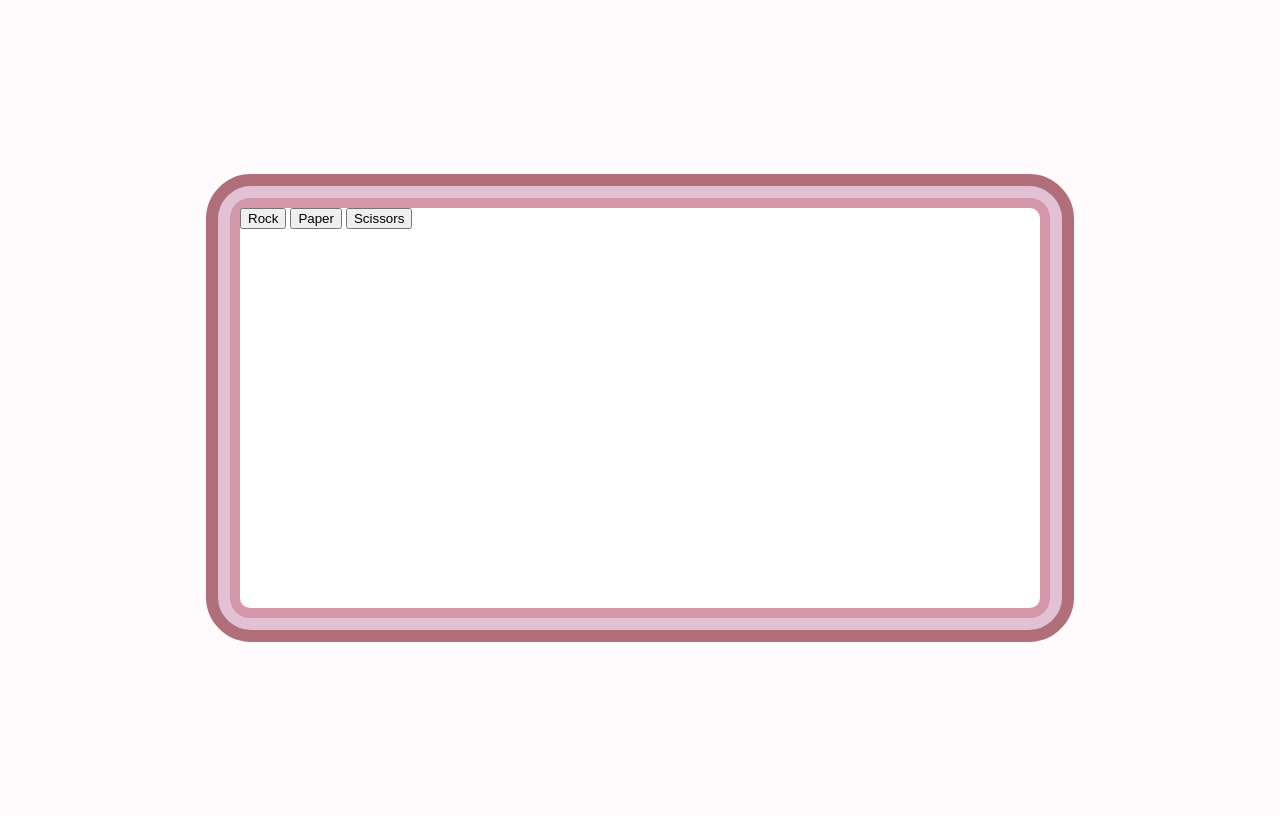
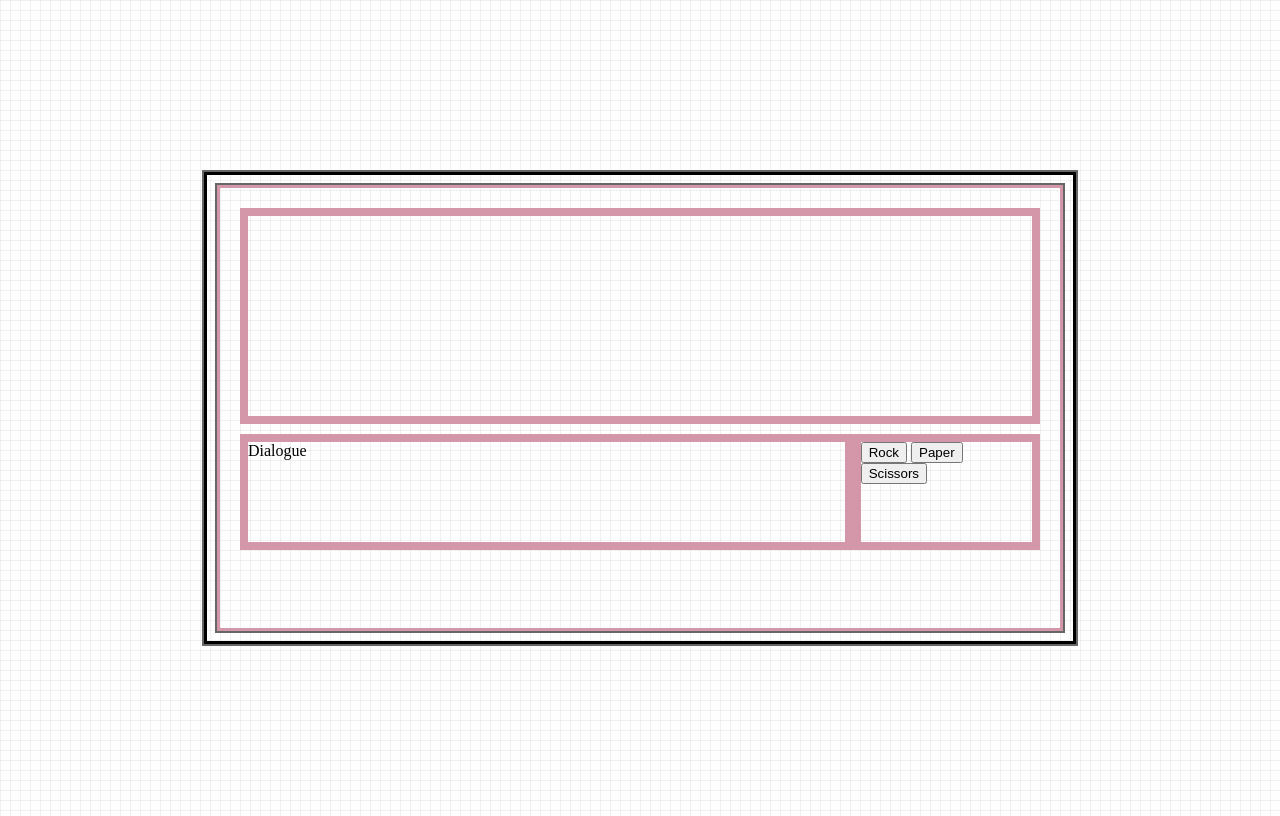
Before and after one commit to charmbun/rock-paper-scissors, a plain HTML site: page index.html in a window 1280 px wide. Both pictures are taken after a click on the button "NEW GAME". Drawn offline with Linux system fonts and the light colour scheme; a web font is replaced by a local one.

Commit message:
Refactored the UI style - frame, background, button

```diff
--- a/index.html
+++ b/index.html
@@ -11,27 +11,29 @@
 <link href="https://fonts.googleapis.com/css2?family=Micro+5&family=Tiny5&display=swap" rel="stylesheet">
     <link rel="stylesheet" href="./styles.css">
 </head>
-<body>
+<body class="grid-bg">
     <div id="container">
 
         <div class="frame">
             <div class="frame-outside">
-            <div class="frame-inside">
+            <div class="frame-inside ">
                 <!-- Start Screen -->
                 <section id="start-screen">
-                    <h1><span id="rock">ROCK</span> <span id="paper">PAPER</span> <span id="scissors">SCISSORS</span></h1>
+                    <h1 class="text-outline"><span id="rock">ROCK</span> <span id="paper">PAPER</span> <span id="scissors">SCISSORS</span></h1>
                     <button id="startBtn">NEW GAME</button>
                 </section>
                 <!-- Game Screen -->
-                <section id="game-screen" style="display:none;">
-                    <div class="choices">
-                        <button id="rockBtn" type="button">Rock</button>
-                        <button id="paperBtn" type="button">Paper</button>
-                        <button id="scissorsBtn" type="button">Scissors</button>
+                <div id="game-screen" style="display:none;">
+                    <div class="players-area"></div>
+                    <div class="boxes">
+                        <div class="dialogue-box">Dialogue</div>
+                        <div class="choice-box">
+                            <button id="rockBtn" type="button">Rock</button>
+                            <button id="paperBtn" type="button">Paper</button>
+                            <button id="scissorsBtn" type="button">Scissors</button>
+                        </div>
                     </div>
-                    <div class="results">
-                    </div>
-                </section>
+                </div>
 
             </div>
             </div>
--- a/script.js
+++ b/script.js
@@ -9,7 +9,7 @@ const loseScreen = document.querySelector("#lose-screen");
 
 function changeScreen(prevScreen, newScreen) {
     prevScreen.style.display = "none";
-    newScreen.style.display = "block";
+    newScreen.style.display = "flex";
 }
 
 /***** START SCREEN *****/
--- a/styles.css
+++ b/styles.css
@@ -1,7 +1,11 @@
 /***** GLOBAL *****/
 
 body {
-    background-color: #FFFAFC;
+    background-color: #fefefe; /* base background */
+    background-image:
+        linear-gradient(to right, rgba(0, 0, 0, 0.05) 1px, transparent 1px),
+        linear-gradient(to bottom, rgba(0, 0, 0, 0.05) 1px, transparent 1px);
+    background-size: 10px 10px;
 }
 
 #rock {
@@ -16,6 +20,17 @@ body {
     color: #8BA1D9;
 }
 
+/***** REUSABLE CLASSES *****/
+
+.text-outline {
+    color: #fff;
+    text-shadow:
+        -2px -2px 0 #000,
+        2px -2px 0 #000,
+        -2px  2px 0 #000,
+        2px  2px 0 #000;
+}
+
 /***** BACKGROUND *****/
 
 #container {
@@ -28,18 +43,17 @@ body {
 }
 
 .frame-inside {
-    background-color: #FFFFFF;
-    border: 10px solid #D497A9;
+    border: 3px solid #D497A9;
+    outline: 2px solid #666;
     width: 800px;
     height: 400px;
-    border-radius: 20px;
+    padding: 20px;
 }
 
 .frame-outside {
-    background-color: #E2C1D4;
-    border: 12px solid #B06F78;
-    border-radius: 45px;
-    padding: 12px;
+    border: 3px solid #000;
+    outline: 2px solid #666;
+    padding: 10px;
 }
 
 /***** START SCREEN *****/
@@ -57,19 +71,50 @@ body {
     font-weight: 200;
     text-align: center;
     line-height: 0.6;
-    margin: 30px 0;
+    margin: 32px 0;
 }
 
 #startBtn {
     font-family: 'Tiny5', sans-serif;
-    font-size: 40px;
-    background-color: #f4d7e2;
-    color: #4E5C7E;
-    border: 5px solid #D497A9;
-    border-radius: 25px;
-    padding: 5px 20px;
+    font-size: 32px;
+    background: #eeeeee;
+    border: 2px solid #000;
+    padding: 6px 12px;
+    cursor: pointer;
+    box-shadow:
+    2px 2px 0 #555; /* pixel drop shadow */
 }
 
-#startBtn:hover {
-    cursor: pointer;
+#startBtn:active {
+    background-color: #d9d9d9;
+    box-shadow: none;
+    transform: translate(2px, 2px); /* pressed look */
 }
+
+/***** GAME SCREEN *****/
+
+#game-screen {
+    flex-direction: column;
+    justify-content: flex-end;
+    gap: 10px;
+}
+
+.players-area {
+    height: 200px;
+    border: 8px solid #D497A9;
+}
+
+.boxes {
+    display: flex;
+}
+
+.dialogue-box {
+    width: 600px;
+    height: 100px;
+    border: 8px solid #D497A9;
+}
+
+.choice-box {
+    height: 100px;
+    border: 8px solid #D497A9;
+}
```
